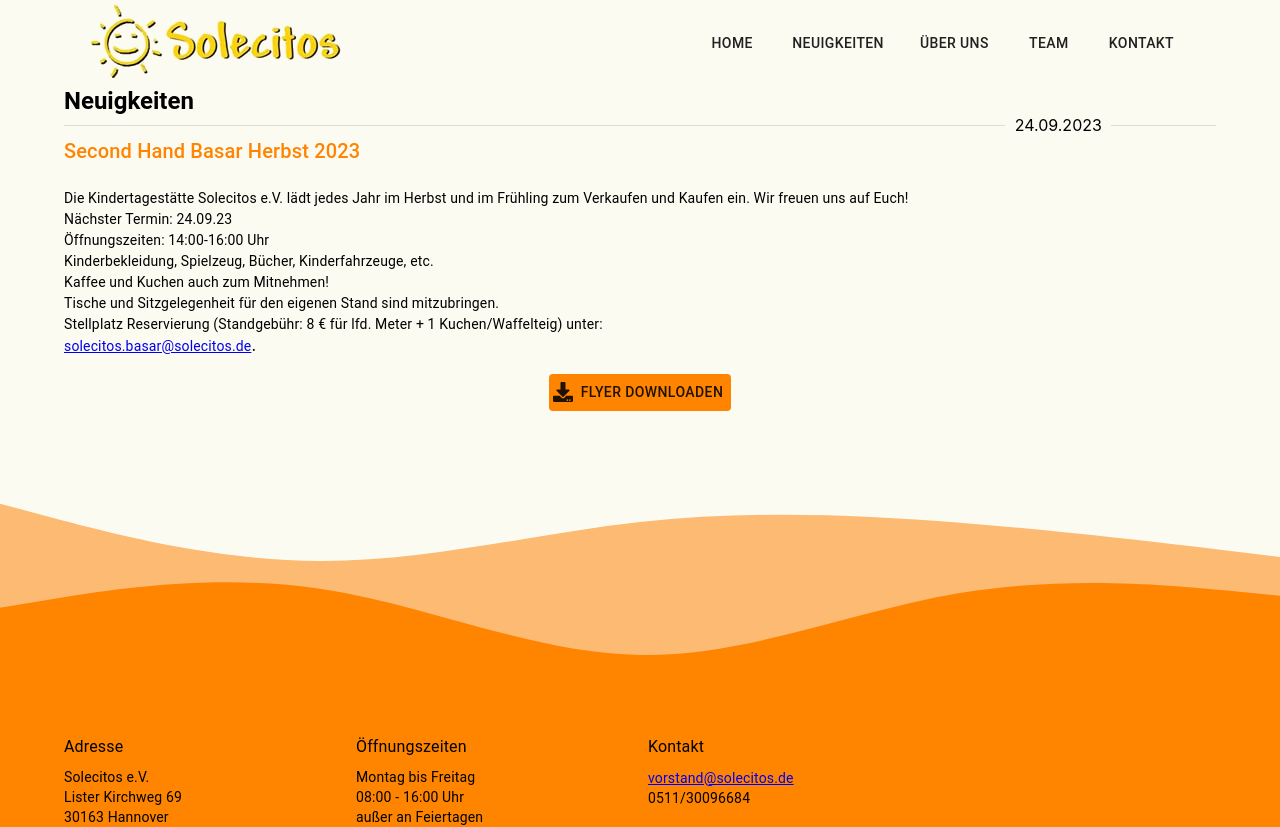
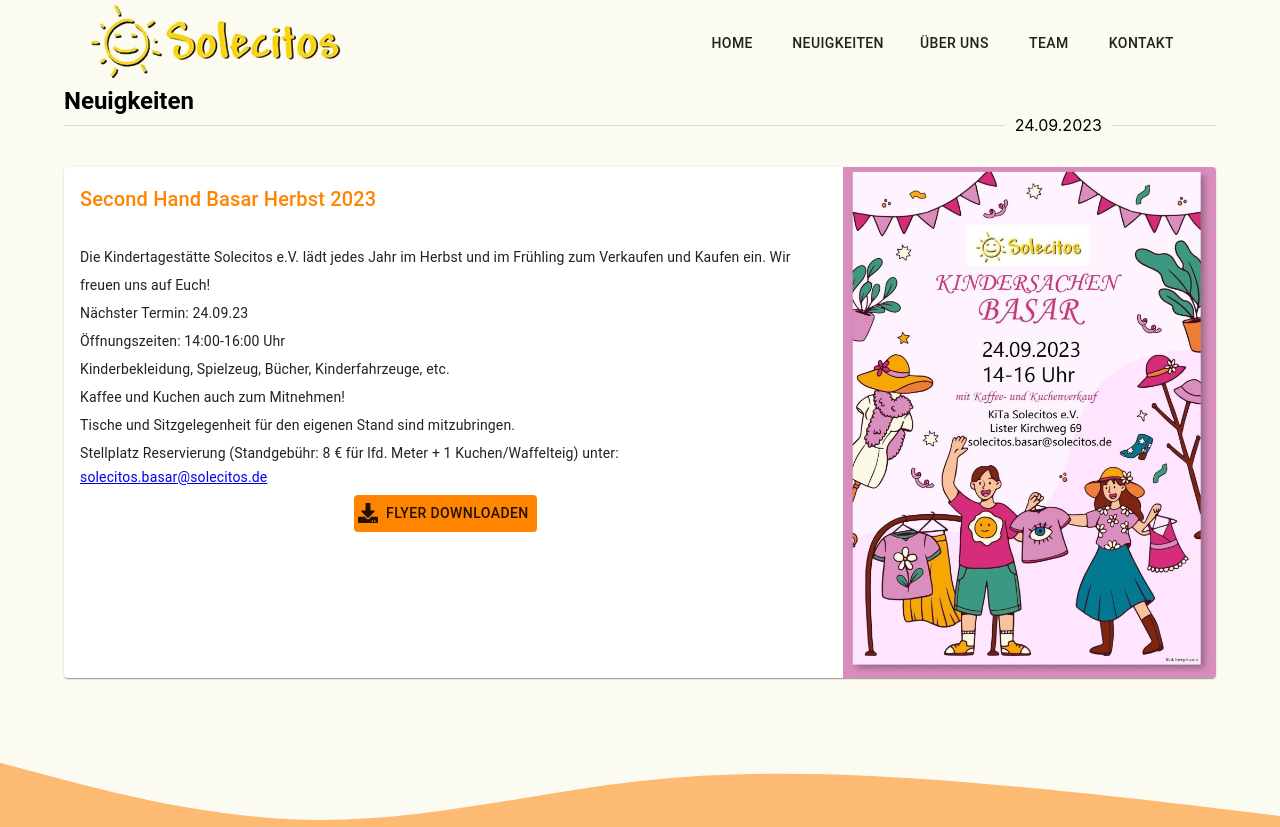
Before and after one commit to cschindlbeck/solecitos, a React (Create React App) app: page /news in a window 1280 px wide. Shown: the top 827 px of the page. Built offline with nearby package versions, Linux system fonts and the light colour scheme; a web font is replaced by a local one.

Commit message:
Add card in Neuigkeiten with flyer

```diff
--- a/src/component/News.js
+++ b/src/component/News.js
@@ -1,5 +1,14 @@
 import React from "react";
-import { Container, Divider, Typography } from "@mui/material";
+import {
+  Box,
+  Card,
+  CardContent,
+  CardMedia,
+  Container,
+  Divider,
+  Grid,
+  Typography,
+} from "@mui/material";
 import { styled } from "@mui/system";
 import { FaDownload } from "react-icons/fa";
 
@@ -15,13 +24,12 @@
 
 const CustomTypography = styled(Typography)`
   white-space: pre-line;
-  line-height: 1.5;
+  line-height: 2;
 `;
 
 const CenteredDiv = styled("div")`
   display: flex;
   justify-content: center;
-  margin-top: 10px; /* Adjust margin as needed */
 `;
 
 const newsText = `
@@ -39,10 +47,30 @@
     <Container>
       <Typography variant="h3">Neuigkeiten</Typography>
       <Divider textAlign="right">24.09.2023</Divider>
+      <Box mt={4}>
+        <Card
+          style={{
+            maxWidth: "100%",
+            display: "flex",
+            flexDirection: "column",
+            alignItems: "center",
+          }}
+        >
+          <Grid container spacing={2}>
+            <Grid item xs={12} md={8}>
+              <CardContent
+                sx={{
+                  display: "flex",
+                  flexDirection: "column",
+                }}
+              >
                 <Typography variant="h6" color="secondary.main">
                   Second Hand Basar Herbst 2023
                 </Typography>
-      <CustomTypography variant="body2">{newsText}</CustomTypography>
+                <>
+                  <CustomTypography variant="body2">
+                    {newsText}
+                  </CustomTypography>
                   <Typography
                     variant="body2"
                     component="a"
@@ -50,12 +78,28 @@
                   >
                     solecitos.basar@solecitos.de
                   </Typography>
-      .
                   <CenteredDiv>
-        <SolecitosButton onClick={handleDownloadPDF} startIcon={<FaDownload />}>
+                    <SolecitosButton
+                      onClick={handleDownloadPDF}
+                      startIcon={<FaDownload />}
+                    >
                       Flyer downloaden
                     </SolecitosButton>
                   </CenteredDiv>
+                </>
+              </CardContent>
+            </Grid>
+            <Grid item xs={12} md={4}>
+              <CardMedia
+                component="img"
+                style={{ width: "100%", height: "100%" }}
+                image={flyerJPG}
+                alt={flyerJPG}
+              />
+            </Grid>
+          </Grid>
+        </Card>
+      </Box>
     </Container>
   );
 };
```
Lines whose indentation alone changed are shown as unchanged.
